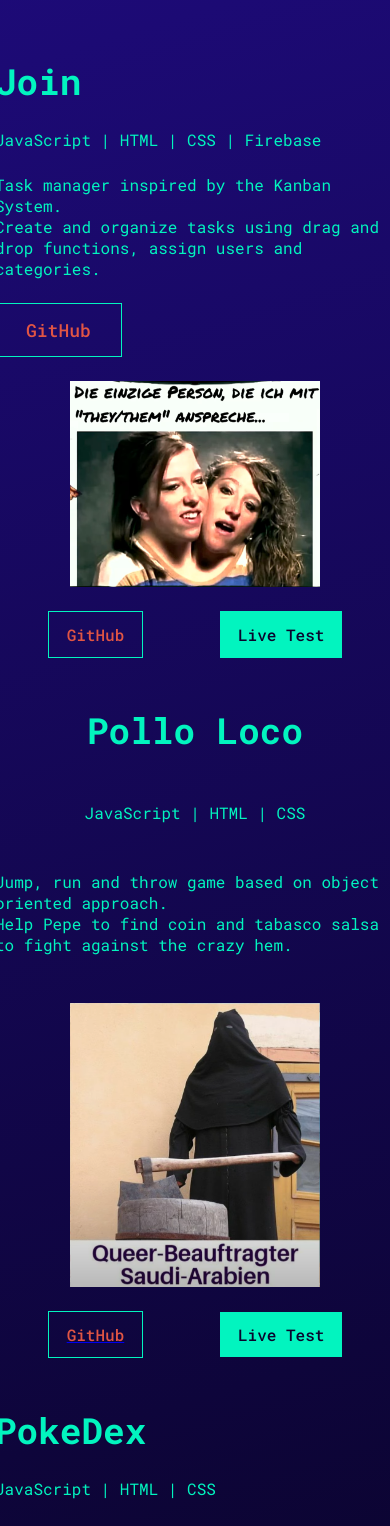
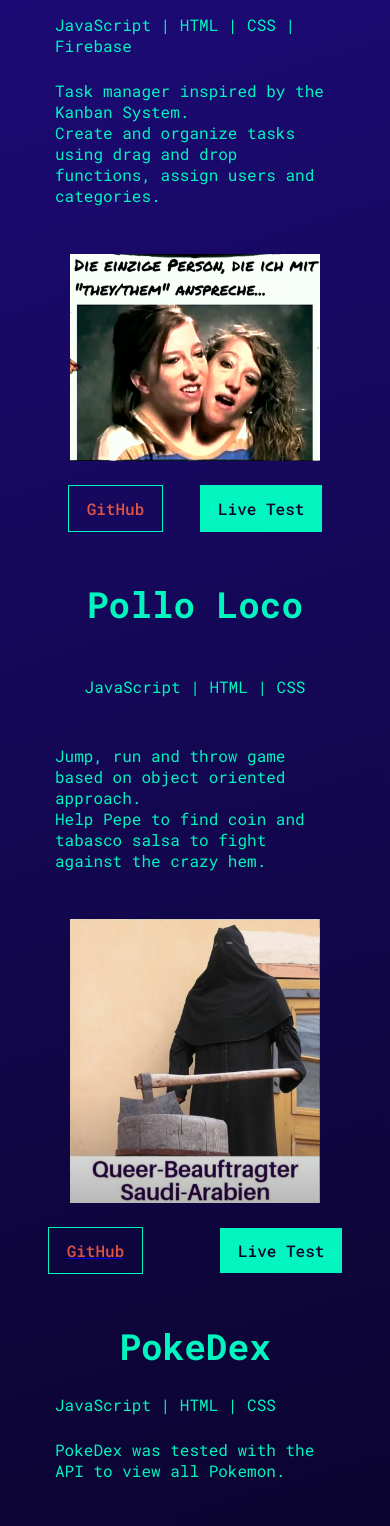
Before and after one commit to Ingo-Kasper/Portfolio, an Angular app: page / in a window 390 px wide. Shown: the part 2364-3890 px from the top of the page. Built offline with nearby package versions, Linux system fonts and the light colour scheme.

Commit message:
resposeiv css fix portfolio & ich-bin

```diff
--- a/src/app/main-content/ich-bin/ich-bin.component.scss
+++ b/src/app/main-content/ich-bin/ich-bin.component.scss
@@ -1,7 +1,7 @@
 section {
     margin: 0 auto;
     max-width: 1980px;
-    height: 87vh;
+    height: calc(100vh - 123px);
     padding: 24px 32px 24px 32px;
     display: flex;
     justify-content: space-between;
@@ -49,9 +49,16 @@ section {
     }
     > .i-am {
         object-fit: cover;
-        width: 54%;
         height: 100%;
         margin: 0;
+    }
+}
+
+@media (max-width: 1500px) {
+    section {
+        > .i-am {
+            width: 500px;
+        }
     }
 }
 
@@ -61,7 +68,9 @@ section {
             margin: 80px 0 0 0;
         }
         > .i-am {
-            width: 400px;
+            width: 300px;
+            height: 500px;
+            align-self: end;
         }
     }
 }
@@ -97,6 +106,9 @@ section {
                 display: none;
             }
         }
+        > .i-am {
+            align-self: auto;
+        }
     }
 }
 
--- a/src/app/main-content/portfolio/join/join.component.html
+++ b/src/app/main-content/portfolio/join/join.component.html
@@ -1,6 +1,6 @@
 <section>
     <div class="button-Respons">
-        <button class="gitHub-Respons">GitHub</button>
+        <a href="https://github.com/Ingo-Kasper/join-group-wark"><button class="gitHub-Respons">GitHub</button></a>
         <button class="liveTest-Respons">Live Test</button>
     </div>
     <img src="../../../../assets/projects-img/Screenshot 2023-04-21 224712.png" alt="test Bild">
--- a/src/app/main-content/portfolio/join/join.component.scss
+++ b/src/app/main-content/portfolio/join/join.component.scss
@@ -145,8 +145,13 @@ section {
             margin: 24px 0 24px 0;
         }
         > div {
-            > .gitHub {
-                display: none;
+            > h2 {
+                text-align-last: center;
+            }
+            > a {
+                > .gitHub {
+                    display: none;
+                }
             }
             > .liveTest {
                 display: none;
@@ -161,6 +166,9 @@ section {
 
 @media (max-width: 550px) {
     section {
+        > div {
+            width: 280px;
+        }
         > img {
            width: 250px;
         }
--- a/src/app/main-content/portfolio/pokemon-api/pokemon-api.component.html
+++ b/src/app/main-content/portfolio/pokemon-api/pokemon-api.component.html
@@ -1,6 +1,6 @@
 <section>
    <div class="button-Respons">
-      <a href="https://github.com/Ingo-Kasper"><button class="gitHub">GitHub</button></a>
+      <a href="https://github.com/Ingo-Kasper"><button class="gitHub-Respons">GitHub</button></a>
       <button class="liveTest-Respons">Live Test</button>
   </div>
     <img src="assets/projects-img/Screenshot 2023-04-21 224712.png" alt="bitte änder">
--- a/src/app/main-content/portfolio/pokemon-api/pokemon-api.component.scss
+++ b/src/app/main-content/portfolio/pokemon-api/pokemon-api.component.scss
@@ -145,8 +145,13 @@ section {
             margin: 24px 0 24px 0;
         }
         > div {
-            > .gitHub {
-                display: none;
+            > h2 {
+                text-align-last: center;
+            }
+            > a {
+                > .gitHub {
+                    display: none;
+                }
             }
             > .liveTest {
                 display: none;
@@ -161,6 +166,9 @@ section {
 
 @media (max-width: 550px) {
     section {
+        > div {
+            width: 280px;
+        }
         > img {
            width: 250px;
         }
--- a/src/app/main-content/portfolio/pollo-loco/pollo-loco.component.scss
+++ b/src/app/main-content/portfolio/pollo-loco/pollo-loco.component.scss
@@ -169,6 +169,11 @@ section {
 
 @media (max-width: 550px) {
     section {
+        > div {
+            > p {
+                width: 280px;
+            }
+        }
         > img {
             width: 250px;
         }
--- a/src/app/main-content/portfolio/portfolio.component.scss
+++ b/src/app/main-content/portfolio/portfolio.component.scss
@@ -10,3 +10,11 @@ section {
         text-align: center;
     }
 }
+
+@media (max-width: 500px) {
+    section {
+        > h2 {
+            font-size: 32px;
+        }
+    }
+}
```
